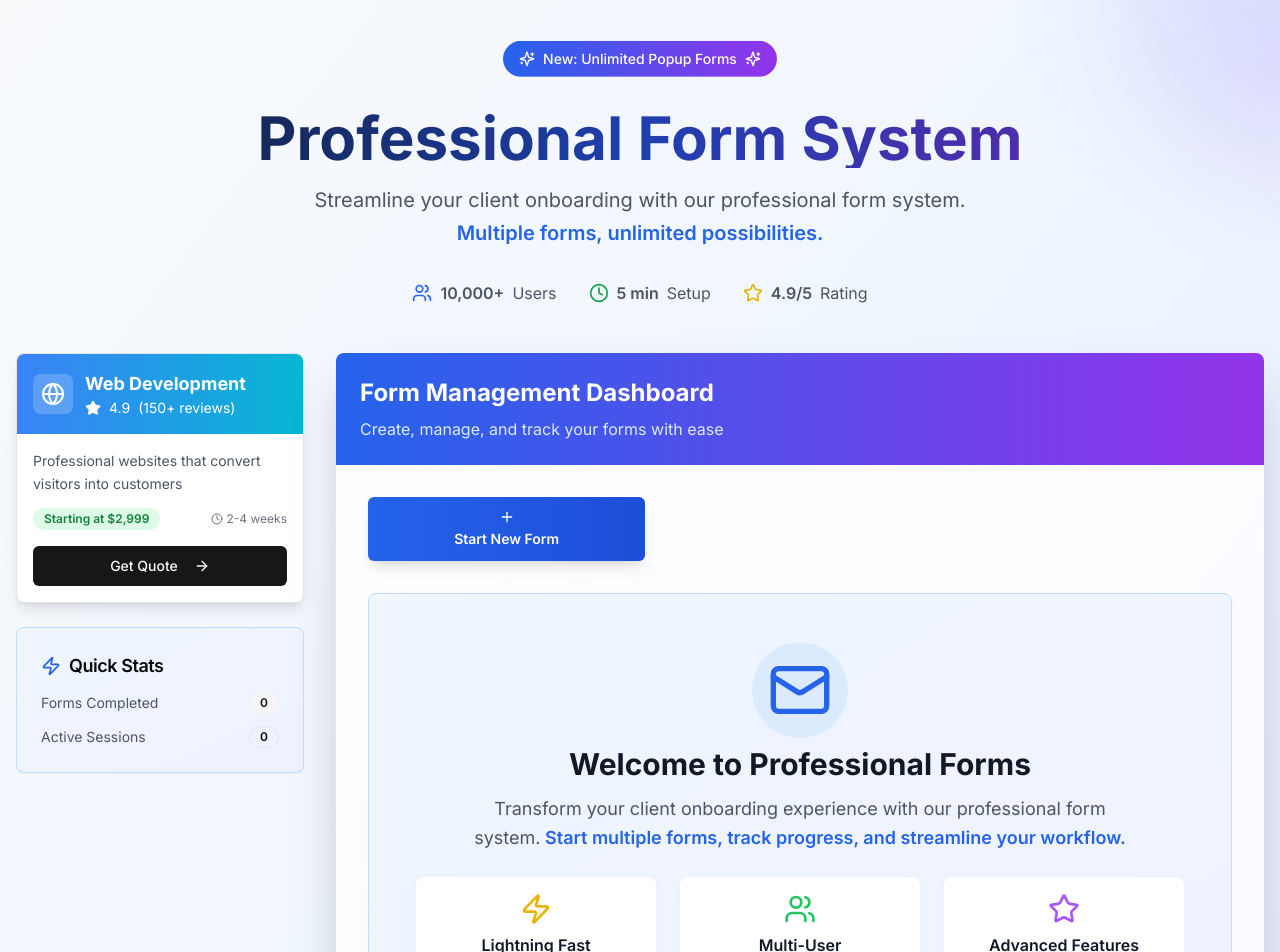
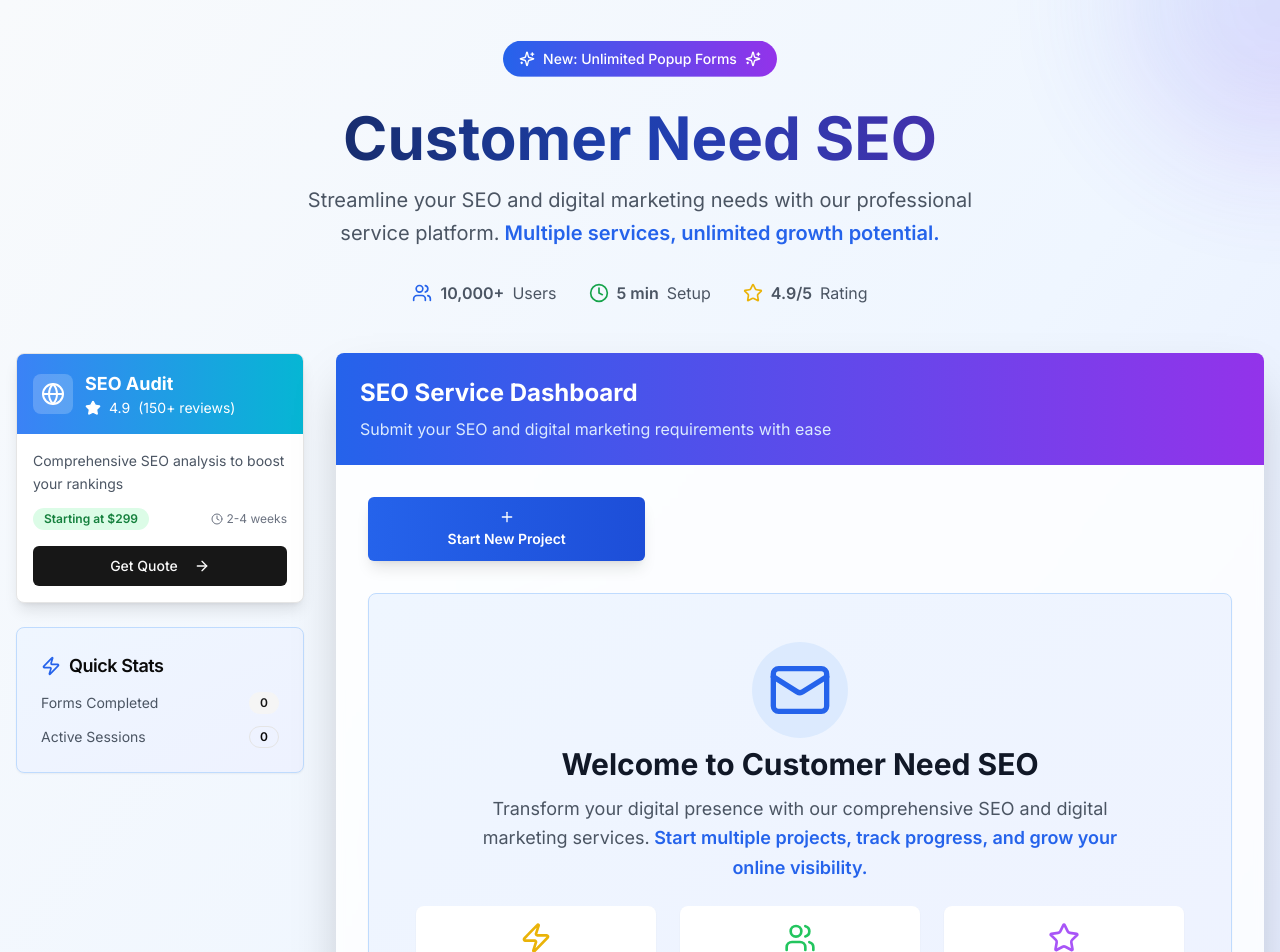
Before and after one commit to gemee-dev/efucustomerneedseo, a Next.js app: page / in a window 1280 px wide. Shown: the top 952 px of the page. Built offline with nearby package versions, Linux system fonts and the light colour scheme.

Commit message:
Rebrand to Customer Need SEO - Updated all titles, branding, and service offerings to focus on SEO services

```diff
--- a/app/layout.js
+++ b/app/layout.js
@@ -6,30 +6,30 @@ import { AuthProvider } from "@/hooks/use-auth"
 const inter = Inter({ subsets: ["latin"] })
 
 export const metadata = {
-  title: "Professional Forms - Get Your Project Started",
+  title: "Customer Need SEO - Get Your Project Started",
   description:
-    "Submit your project requirements through our professional intake form system. Get personalized quotes for web development, design, marketing, and consulting services.",
-  keywords: "web development, design, marketing, consulting, project intake, quote request, professional forms, client onboarding",
-  authors: [{ name: "Professional Forms" }],
+    "Submit your project requirements through Customer Need SEO intake form system. Get personalized quotes for SEO services, web development, design, marketing, and digital consulting.",
+  keywords: "SEO services, search engine optimization, web development, digital marketing, SEO consulting, project intake, quote request, customer needs, SEO analysis",
+  authors: [{ name: "Customer Need SEO" }],
   openGraph: {
-    title: "Professional Forms - Get Your Project Started",
-    description: "Submit your project requirements through our professional intake form system.",
+    title: "Customer Need SEO - Get Your Project Started",
+    description: "Submit your project requirements through Customer Need SEO intake form system.",
     type: "website",
-    url: "https://professionalforms.com",
+    url: "https://customerneedseo.com",
     images: [
       {
-        url: "https://professionalforms.com/og-image.jpg",
+        url: "https://customerneedseo.com/og-image.jpg",
         width: 1200,
         height: 630,
-        alt: "Professional Forms System",
+        alt: "Customer Need SEO System",
       },
     ],
   },
   twitter: {
     card: "summary_large_image",
-    title: "Professional Forms - Get Your Project Started",
-    description: "Submit your project requirements through our professional intake form system.",
-    images: ["https://professionalforms.com/og-image.jpg"],
+    title: "Customer Need SEO - Get Your Project Started",
+    description: "Submit your project requirements through Customer Need SEO intake form system.",
+    images: ["https://customerneedseo.com/og-image.jpg"],
   },
   robots: {
     index: true,
--- a/app/page.js
+++ b/app/page.js
@@ -74,11 +74,11 @@ export default function HomePage() {
                 <Sparkles className="w-4 h-4" />
               </div>
               <h1 className="text-5xl md:text-6xl font-bold bg-gradient-to-r from-gray-900 via-blue-800 to-purple-800 bg-clip-text text-transparent mb-4 leading-tight">
-                Professional Form System
+                Customer Need SEO
               </h1>
               <p className="text-xl text-gray-600 max-w-2xl mx-auto leading-relaxed">
-                Streamline your client onboarding with our professional form system.
-                <span className="text-blue-600 font-semibold"> Multiple forms, unlimited possibilities.</span>
+                Streamline your SEO and digital marketing needs with our professional service platform.
+                <span className="text-blue-600 font-semibold"> Multiple services, unlimited growth potential.</span>
               </p>
 
               {/* Stats */}
@@ -128,8 +128,8 @@ export default function HomePage() {
               <div className="lg:col-span-3">
                 <Card className="bg-white/80 backdrop-blur-sm shadow-2xl border-0 overflow-hidden">
                   <div className="bg-gradient-to-r from-blue-600 to-purple-600 p-6">
-                    <h2 className="text-2xl font-bold text-white mb-2">Form Management Dashboard</h2>
-                    <p className="text-blue-100">Create, manage, and track your forms with ease</p>
+                    <h2 className="text-2xl font-bold text-white mb-2">SEO Service Dashboard</h2>
+                    <p className="text-blue-100">Submit your SEO and digital marketing requirements with ease</p>
                   </div>
 
                   <CardContent className="p-8">
@@ -140,7 +140,7 @@ export default function HomePage() {
                           <Button className="h-16 bg-gradient-to-r from-blue-600 to-blue-700 hover:from-blue-700 hover:to-blue-800 text-white shadow-lg hover:shadow-xl transition-all duration-300 group">
                             <div className="flex flex-col items-center gap-1">
                               <Plus className="w-5 h-5 group-hover:scale-110 transition-transform" />
-                              <span className="font-semibold">Start New Form</span>
+                              <span className="font-semibold">Start New Project</span>
                             </div>
                           </Button>
                         </DialogTrigger>
@@ -155,7 +155,7 @@ export default function HomePage() {
                             <Button className="h-16 bg-gradient-to-r from-green-600 to-emerald-700 hover:from-green-700 hover:to-emerald-800 text-white shadow-lg hover:shadow-xl transition-all duration-300 group">
                               <div className="flex flex-col items-center gap-1">
                                 <FileText className="w-5 h-5 group-hover:scale-110 transition-transform" />
-                                <span className="font-semibold">Open Form</span>
+                                <span className="font-semibold">Open Project</span>
                               </div>
                             </Button>
                           </DialogTrigger>
@@ -245,10 +245,10 @@ export default function HomePage() {
                           <Mail className="w-16 h-16 text-blue-600 mx-auto relative z-10" />
                         </div>
                         <div>
-                          <h3 className="text-3xl font-bold text-gray-900 mb-3">Welcome to Professional Forms</h3>
+                          <h3 className="text-3xl font-bold text-gray-900 mb-3">Welcome to Customer Need SEO</h3>
                           <p className="text-lg text-gray-600 max-w-2xl mx-auto leading-relaxed">
-                            Transform your client onboarding experience with our professional form system.
-                            <span className="text-blue-600 font-semibold"> Start multiple forms, track progress, and streamline your workflow.</span>
+                            Transform your digital presence with our comprehensive SEO and digital marketing services.
+                            <span className="text-blue-600 font-semibold"> Start multiple projects, track progress, and grow your online visibility.</span>
                           </p>
                         </div>
 
@@ -257,17 +257,17 @@ export default function HomePage() {
                           <div className="flex flex-col items-center p-4 bg-white rounded-lg shadow-sm">
                             <Zap className="w-8 h-8 text-yellow-500 mb-2" />
                             <h4 className="font-semibold text-gray-900">Lightning Fast</h4>
-                            <p className="text-sm text-gray-600 text-center">Complete forms in under 5 minutes</p>
+                            <p className="text-sm text-gray-600 text-center">Get SEO analysis in under 5 minutes</p>
                           </div>
                           <div className="flex flex-col items-center p-4 bg-white rounded-lg shadow-sm">
                             <Users className="w-8 h-8 text-green-500 mb-2" />
-                            <h4 className="font-semibold text-gray-900">Multi-User</h4>
-                            <p className="text-sm text-gray-600 text-center">Collaborate with team members</p>
+                            <h4 className="font-semibold text-gray-900">SEO Experts</h4>
+                            <p className="text-sm text-gray-600 text-center">Work with certified SEO professionals</p>
                           </div>
                           <div className="flex flex-col items-center p-4 bg-white rounded-lg shadow-sm">
                             <Star className="w-8 h-8 text-purple-500 mb-2" />
-                            <h4 className="font-semibold text-gray-900">Advanced Features</h4>
-                            <p className="text-sm text-gray-600 text-center">Professional form optimization</p>
+                            <h4 className="font-semibold text-gray-900">Advanced SEO</h4>
+                            <p className="text-sm text-gray-600 text-center">Comprehensive SEO optimization</p>
                           </div>
                         </div>
 
--- a/components/ad-zone.js
+++ b/components/ad-zone.js
@@ -39,27 +39,27 @@ export function AdZone({ position }) {
       case "sidebar":
         const sidebarAds = [
           {
-            title: "Web Development",
-            description: "Professional websites that convert visitors into customers",
-            price: "Starting at $2,999",
+            title: "SEO Audit",
+            description: "Comprehensive SEO analysis to boost your rankings",
+            price: "Starting at $299",
             rating: "4.9",
             reviews: "150+",
             icon: Globe,
             color: "from-blue-500 to-cyan-500"
           },
           {
-            title: "Mobile Apps",
-            description: "Native iOS & Android apps for your business",
-            price: "Starting at $4,999",
+            title: "Local SEO",
+            description: "Dominate local search results in your area",
+            price: "Starting at $599/mo",
             rating: "4.8",
             reviews: "89+",
             icon: Phone,
             color: "from-purple-500 to-pink-500"
           },
           {
-            title: "Digital Marketing",
-            description: "Grow your business with targeted marketing campaigns",
-            price: "Starting at $1,499/mo",
+            title: "Content SEO",
+            description: "SEO-optimized content that ranks and converts",
+            price: "Starting at $799/mo",
             rating: "4.9",
             reviews: "200+",
             icon: Mail,
--- a/components/seo-head.js
+++ b/components/seo-head.js
@@ -3,10 +3,10 @@
 import Head from "next/head"
 
 export function SEOHead() {
-  const siteUrl = "https://smartforms.com"
-  const title = "Smart Forms - Professional Project Intake System"
+  const siteUrl = "https://customerneedseo.com"
+  const title = "Customer Need SEO - Professional SEO & Digital Services"
   const description =
-    "Streamline your client onboarding with our professional intake form system. Get detailed project requirements for web development, design, marketing, and consulting services. Fast, secure, and efficient."
+    "Streamline your SEO and digital marketing needs with Customer Need SEO. Get detailed project requirements for SEO services, web development, design, marketing, and digital consulting. Fast, secure, and efficient."
   const image = `${siteUrl}/og-image.jpg`
 
   const structuredData = {
@@ -30,7 +30,7 @@ export function SEOHead() {
     },
     provider: {
       "@type": "Organization",
-      name: "Smart Forms",
+      name: "Customer Need SEO",
       url: siteUrl
     }
   }
@@ -40,8 +40,8 @@ export function SEOHead() {
       {/* Basic Meta Tags */}
       <title>{title}</title>
       <meta name="description" content={description} />
-      <meta name="keywords" content="project intake form, client onboarding, web development quotes, design services, marketing consultation, business forms, professional services, project management" />
-      <meta name="author" content="Smart Forms" />
+      <meta name="keywords" content="SEO services, search engine optimization, digital marketing, web development, SEO consulting, customer needs analysis, SEO audit, keyword research, local SEO, technical SEO" />
+      <meta name="author" content="Customer Need SEO" />
       <meta name="robots" content="index, follow" />
       <meta name="language" content="English" />
       <meta name="revisit-after" content="7 days" />
@@ -53,7 +53,7 @@ export function SEOHead() {
       <meta property="og:description" content={description} />
       <meta property="og:image" content={image} />
       <meta property="og:url" content={siteUrl} />
-      <meta property="og:site_name" content="Smart Forms" />
+      <meta property="og:site_name" content="Customer Need SEO" />
       <meta property="og:locale" content="en_US" />
 
       {/* Twitter Card */}
--- a/components/smart-form.js
+++ b/components/smart-form.js
@@ -14,19 +14,23 @@ import { Alert, AlertDescription } from "@/components/ui/alert"
 import { Loader2, CheckCircle } from "lucide-react"
 
 const serviceOptions = [
-  { value: "web-development", label: "Web Development" },
-  { value: "mobile-app", label: "Mobile App Development" },
-  { value: "ui-ux-design", label: "UI/UX Design" },
-  { value: "digital-marketing", label: "Digital Marketing" },
-  { value: "consulting", label: "Business Consulting" },
-  { value: "other", label: "Other" },
+  { value: "seo-audit", label: "SEO Audit & Analysis" },
+  { value: "local-seo", label: "Local SEO Optimization" },
+  { value: "technical-seo", label: "Technical SEO" },
+  { value: "content-seo", label: "Content SEO & Strategy" },
+  { value: "ecommerce-seo", label: "E-commerce SEO" },
+  { value: "seo-consulting", label: "SEO Consulting" },
+  { value: "web-development", label: "SEO-Optimized Web Development" },
+  { value: "digital-marketing", label: "Digital Marketing & SEO" },
+  { value: "other", label: "Other SEO Services" },
 ]
 
 const budgetRanges = [
+  { value: "500-1k", label: "$500 - $1,000" },
+  { value: "1k-3k", label: "$1,000 - $3,000" },
+  { value: "3k-5k", label: "$3,000 - $5,000" },
   { value: "5k-10k", label: "$5,000 - $10,000" },
-  { value: "10k-25k", label: "$10,000 - $25,000" },
-  { value: "25k-50k", label: "$25,000 - $50,000" },
-  { value: "50k+", label: "$50,000+" },
+  { value: "10k+", label: "$10,000+" },
 ]
 
 const timelineOptions = [
@@ -183,8 +187,8 @@ export function SmartForm({ email, onSubmit }) {
   return (
     <form onSubmit={handleSubmit(onFormSubmit)} className="space-y-6">
       <div className="text-center mb-6">
-        <h2 className="text-2xl font-bold text-gray-900 mb-2">Tell Us About Your Project</h2>
-        <p className="text-gray-600">We'll use this information to provide you with the best service</p>
+        <h2 className="text-2xl font-bold text-gray-900 mb-2">Tell Us About Your SEO Needs</h2>
+        <p className="text-gray-600">We'll use this information to provide you with the best SEO strategy and services</p>
       </div>
 
       {error && (
--- a/scripts/init-db.js
+++ b/scripts/init-db.js
@@ -2,13 +2,13 @@
 
 /**
  * Database Initialization Script
- * Run this script to set up the PostgreSQL database for Professional Forms
+ * Run this script to set up the PostgreSQL database for Customer Need SEO
  */
 
 import { initializeDatabase } from '../lib/db.js'
 
 async function main() {
-  console.log('🚀 Initializing Professional Forms database...')
+  console.log('🚀 Initializing Customer Need SEO database...')
 
   try {
     await initializeDatabase()
```
Also changed, not shown: app/api/send-otp/route.js (+5 -5 lines), app/api/submit-form/route.js (+7 -7 lines).
